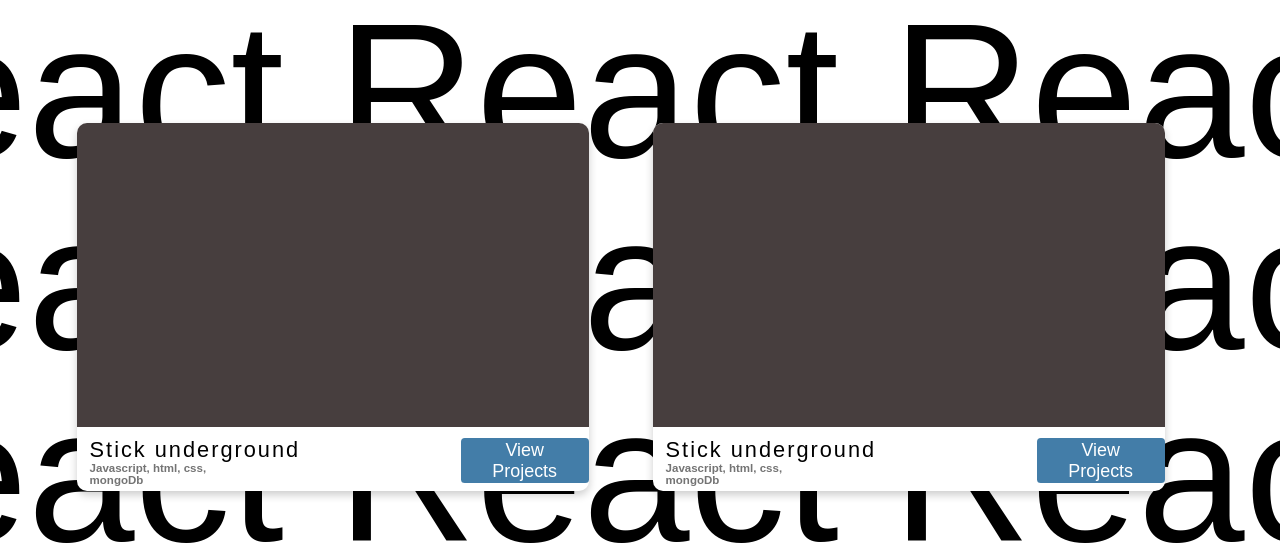
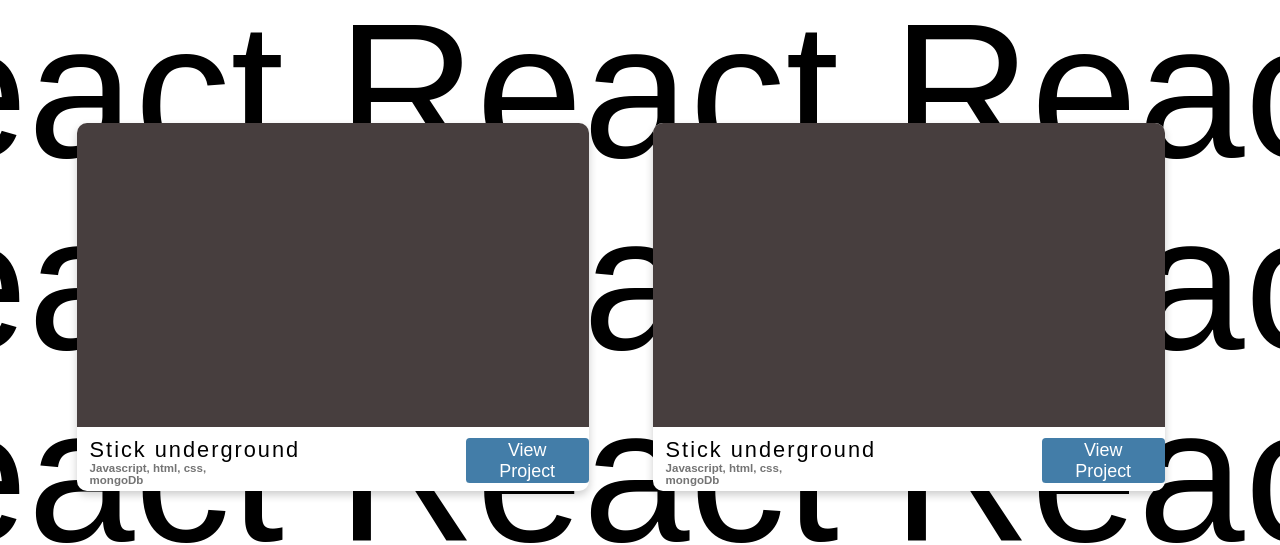
Before and after one commit to Matgiam/MatteoGiambarresi, a React (Vite) app: page / in a window 1280 px wide. Shown: the part 1080-1625 px from the top of the page. Built offline with nearby package versions, Linux system fonts and the light colour scheme.

Commit message:
feature: added more animation to projectCard, projectCardDetails, the aboutme icons

```diff
--- a/src/components/AboutMe.jsx
+++ b/src/components/AboutMe.jsx
@@ -1,8 +1,9 @@
+import { motion } from "motion/react";
 function AboutMe() {
 	return (
 		<div id="about">
-			<div className="project_text" id="projects">
-				<h1>About me</h1>
+			<div className="project_text about" id="projects">
+				<motion.h1 >About me</motion.h1>
 			</div>
 		</div>
 	);
--- a/src/components/AboutMeSection2.jsx
+++ b/src/components/AboutMeSection2.jsx
@@ -1,3 +1,4 @@
+import { motion } from "motion/react";
 function AboutMeSection2() {
 	return (
 		<header>
@@ -6,12 +7,31 @@ function AboutMeSection2() {
 					<p>I can work with multiple tools going from coding to design to music.</p>
 				</div>
 				<div className="rectangles2">
-					<div className="rectangle4"></div>
-					<div className="rectangle4"></div>
-					<div className="rectangle4"></div>
-					<div className="rectangle4"></div>
-					<div className="rectangle4"></div>
-					<div className="rectangle4"></div>
+					<motion.div
+						whileInView={{ y: [200, 0], opacity: [0, 1], rotate: [-10, 0] }}
+						transition={{ duration: 0.5, ease: [0.16, 1, 0.3, 1] }}
+						className="rectangle4"
+					></motion.div>
+					<motion.div
+						whileInView={{ y: [300, 0], opacity: [0, 1], rotate: [-10, 0] }}
+						transition={{ duration: 0.6, ease: [0.16, 1, 0.3, 1] }}
+						className="rectangle4"
+					></motion.div>
+					<motion.div
+						whileInView={{ y: [400, 0], opacity: [0, 1], rotate: [-10, 0] }}
+						transition={{ duration: 0.7, ease: [0.16, 1, 0.3, 1] }}
+						className="rectangle4"
+					></motion.div>
+					<motion.div
+						whileInView={{ y: [500, 0], opacity: [0, 1], rotate: [-10, 0] }}
+						transition={{ duration: 0.8, ease: [0.16, 1, 0.3, 1] }}
+						className="rectangle4"
+					></motion.div>
+					<motion.div
+						whileInView={{ y: [600, 0], opacity: [0, 1], rotate: [-10, 0] }}
+						transition={{ duration: 0.9, ease: [0.16, 1, 0.3, 1] }}
+						className="rectangle4"
+					></motion.div>
 				</div>
 			</div>
 		</header>
--- a/src/components/ProjectCard.jsx
+++ b/src/components/ProjectCard.jsx
@@ -1,4 +1,5 @@
 import React, { useState } from "react";
+import { motion } from "motion/react";
 function ProjectCard() {
 	const [isOpen, setIsOpen] = useState(false);
 
@@ -6,28 +7,43 @@ function ProjectCard() {
 		<header>
 			<div className="absolute">
 				<div className="rectangles">
-					<div className="rectangle">
+					<motion.div
+						initial={{ opacity: 0 }}
+						whileInView={{ opacity: 1 }}
+						transition={{ duration: 0.8, ease: [0.16, 1, 0.3, 1] }}
+						viewport={{ once: false, amount: 0.2 }}
+						whileHover={{ scale: 1.05 }}
+						className="rectangle"
+					>
+						<div className="rectangle2">
+
+							<h3>Stick underground</h3>
+							<div className="rectangle-content">
+								<h4>Javascript, html, css, mongoDb</h4>
+								<div className="view-project">
+									<button onClick={() => setIsOpen(true)}>View Project</button>
+								</div>
+							</div>
+						</div>
+					</motion.div>
+					<motion.div
+						initial={{ opacity: 0 }}
+						whileInView={{ opacity: 1 }}
+						transition={{ duration: 0.8, ease: [0.16, 1, 0.3, 1] }}
+						viewport={{ once: false, amount: 0.2 }}
+						whileHover={{ scale: 1.05 }}
+						className="rectangle"
+					>
 						<div className="rectangle2">
 							<h3>Stick underground</h3>
 							<div className="rectangle-content">
 								<h4>Javascript, html, css, mongoDb</h4>
 								<div className="view-project">
-									<button onClick={() => setIsOpen(true)}>View Projects</button>
+									<button onClick={() => setIsOpen(true)}>View Project</button>
 								</div>
 							</div>
 						</div>
-					</div>
-					<div className="rectangle">
-						<div className="rectangle2">
-							<h3>Stick underground</h3>
-							<div className="rectangle-content">
-								<h4>Javascript, html, css, mongoDb</h4>
-								<div className="view-project">
-									<button onClick={() => setIsOpen(true)}>View Projects</button>
-								</div>
-							</div>
-						</div>
-					</div>
+					</motion.div>
 				</div>
 			</div>
 
@@ -49,20 +65,75 @@ function ProjectCard() {
 							<path d="M1 1L15 15" stroke="currentColor" strokeWidth="2" strokeLinecap="round"></path>
 							<path d="M1 15L15 1" stroke="currentColor" strokeWidth="2" strokeLinecap="round"></path>
 						</svg>
-						<h1>Stick underground</h1>
-						<h4>Javascript, html, css, mongoDb</h4>
-						<p> Stick Underground is a website for drummers of all levels and to help them find their drumsticks adapted to their needs.</p>
+						<motion.h1
+							initial={{ opacity: 0, y: 50 }}
+							whileInView={{ opacity: 1, y: 0 }}
+							transition={{ duration: 0.8, ease: [0.16, 1, 0.3, 1] }}
+							viewport={{ once: false, amount: 0.2 }}
+						>
+							Stick underground
+						</motion.h1>
+						<motion.h4
+							initial={{ opacity: 0, y: 50 }}
+							whileInView={{ opacity: 1, y: 0 }}
+							transition={{ duration: 1.2, ease: [0.16, 1, 0.3, 1] }}
+							viewport={{ once: false, amount: 0.2 }}
+						>
+							Javascript, html, css, mongoDb
+						</motion.h4>
+						<motion.p
+							initial={{ opacity: 0, y: 50 }}
+							whileInView={{ opacity: 1, y: 0 }}
+							transition={{ duration: 1.6, ease: [0.16, 1, 0.3, 1] }}
+							viewport={{ once: false, amount: 0.2 }}
+						>
+							{" "}
+							Stick Underground is a website for drummers of all levels and to help them find their drumsticks adapted to their needs.
+						</motion.p>
 						<br />
-						<div className="button">
+						<motion.div
+							initial={{ opacity: 0, y: 50 }}
+							whileInView={{ opacity: 1, y: 0 }}
+							transition={{ duration: 2, ease: [0.16, 1, 0.3, 1] }}
+							viewport={{ once: false, amount: 0.2 }}
+							className="button"
+						>
 							<a target="_blank" href="https://ehb-mct.github.io/web2-course-project-front-end-MatteoGiambarresi">
 								Visit website
 							</a>
-						</div>
-						<img src="./src/assets/stick_underground_image_1.png" alt="Foolish Minds" />
-						<img src="./src/assets/stick_underground_image_2.png" alt="Foolish Minds" />
-						<img src="./src/assets/stick_underground_image_3.png" alt="Foolish Minds" />
-						<img src="./src/assets/stick_underground_image_4.png" alt="Foolish Minds" />
-
+						</motion.div>
+						<motion.img
+							initial={{ opacity: 0, y: 50 }}
+							whileInView={{ opacity: 1, y: 0 }}
+							transition={{ duration: 2.4, ease: [0.16, 1, 0.3, 1] }}
+							viewport={{ once: false, amount: 0.2 }}
+							src="./src/assets/stick_underground_image_1.png"
+							alt="Foolish Minds"
+						/>
+						<motion.img
+							initial={{ opacity: 0, y: 50 }}
+							whileInView={{ opacity: 1, y: 0 }}
+							transition={{ duration: 2.4, ease: [0.16, 1, 0.3, 1] }}
+							viewport={{ once: false, amount: 0.2 }}
+							src="./src/assets/stick_underground_image_2.png"
+							alt="Foolish Minds"
+						/>
+						<motion.img
+							initial={{ opacity: 0, y: 50 }}
+							whileInView={{ opacity: 1, y: 0 }}
+							transition={{ duration: 2.4, ease: [0.16, 1, 0.3, 1] }}
+							viewport={{ once: false, amount: 0.2 }}
+							src="./src/assets/stick_underground_image_3.png"
+							alt="Foolish Minds"
+						/>
+						<motion.img
+							initial={{ opacity: 0, y: 50 }}
+							whileInView={{ opacity: 1, y: 0 }}
+							transition={{ duration: 2.4, ease: [0.16, 1, 0.3, 1] }}
+							viewport={{ once: false, amount: 0.2 }}
+							src="./src/assets/stick_underground_image_4.png"
+							alt="Foolish Minds"
+						/>
 					</div>
 				</div>
 			)}
--- a/src/components/ProjectsText.jsx
+++ b/src/components/ProjectsText.jsx
@@ -1,11 +1,26 @@
-function ProjectsText() {
+import { motion } from "motion/react";
+
+export default function Projects() {
 	return (
-		<div>
+		<motion.div>
 			<div className="project_text" id="projects">
-				<h1>Projects</h1>
-				<p>Take a look at all the projects I have <br /> made during the past two years <br /> during my education</p>
+				<motion.h1
+					initial={{ opacity: 0, y: 50 }}
+					whileInView={{ opacity: 1, y: 0 }}
+					transition={{ duration: 0.8, ease: [0.16, 1, 0.3, 1] }}
+					viewport={{ once: false, amount: 0.2 }}
+				>
+					Projects
+				</motion.h1>
+				<motion.p
+					initial={{ opacity: 0, y: 50 }}
+					whileInView={{ opacity: 1, y: 0 }}
+					transition={{ duration: 0.8, ease: [0.16, 1, 0.3, 1] }}
+					viewport={{ once: false, amount: 0.6 }}
+				>
+					Take a look at all the projects I have <br /> made during the past two years <br /> during my education
+				</motion.p>
 			</div>
-		</div>
+		</motion.div>
 	);
 }
-export default ProjectsText;
--- a/src/styling/index.css
+++ b/src/styling/index.css
@@ -196,8 +196,8 @@ img {
 	color: #747474;
 	padding: 0.2vw 0 0 1vw;
 }
-.rectangle:hover {
-	transform: scale(1.05);
+.about h1{
+	overflow: hidden;
 }
 
 .absolute {
```
